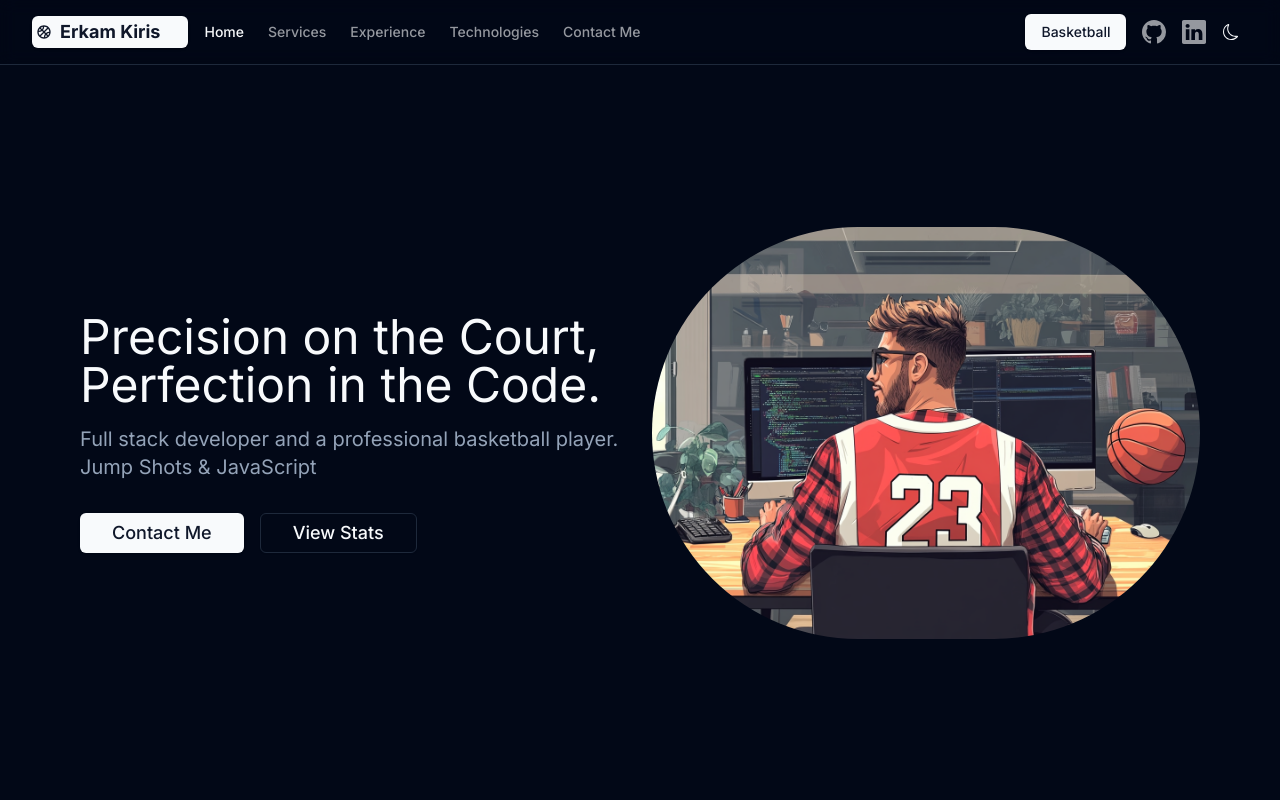
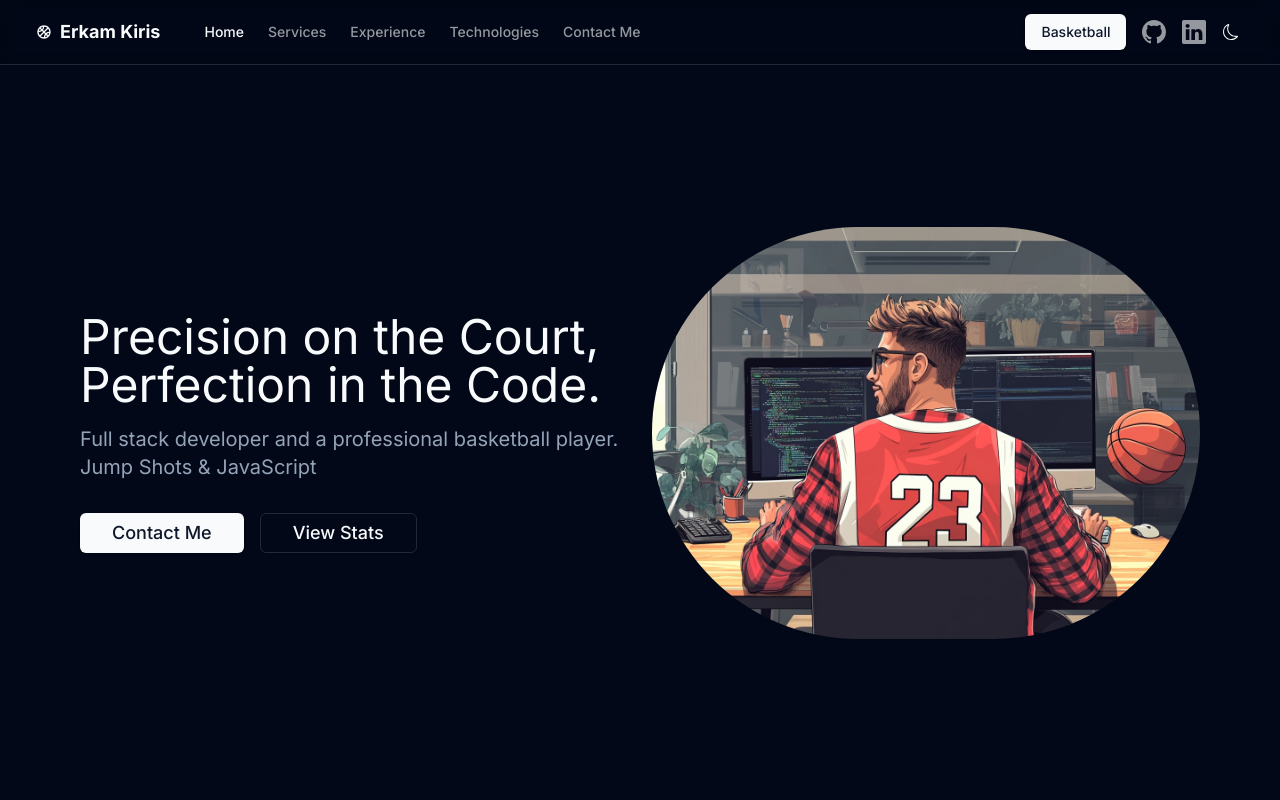
Before and after one commit to erkamkrs/portfolio-website, a Next.js app: page / in a window 1280 px wide. Shown: the top 800 px of the page. Built offline with nearby package versions, Linux system fonts and the light colour scheme.

Commit message:
ref(site-header): change button variant to link for improved styling

```diff
--- a/components/site-header.tsx
+++ b/components/site-header.tsx
@@ -33,7 +33,7 @@ export function SiteHeader() {
     <header className="sticky top-0 z-50 w-full border-b bg-background/95 backdrop-blur supports-[backdrop-filter]:bg-background/60">
       <div className="container flex h-16 items-center">
         <div className=" flex items-center space-x-4">
-          <Button size={"sm"} className="p-1">
+          <Button size={"sm"} variant={"link"} className="p-1">
             <Link href={isBasketball ? "/basketball" : "/"} className="mr-6 flex items-center space-x-2">
               <BiBasketball className="h-6 w-6" />
               <span className="font-bold text-sm lg:text-lg">Erkam Kiris</span>
```
